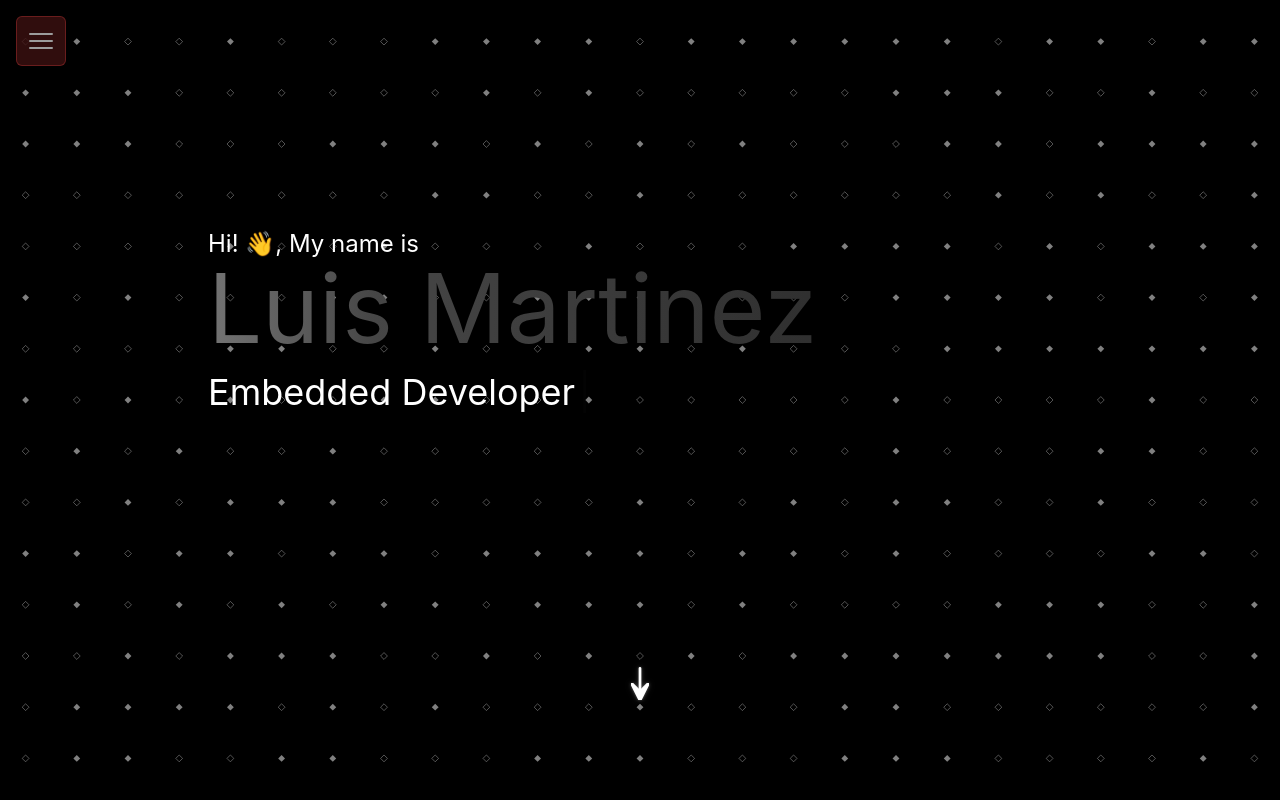
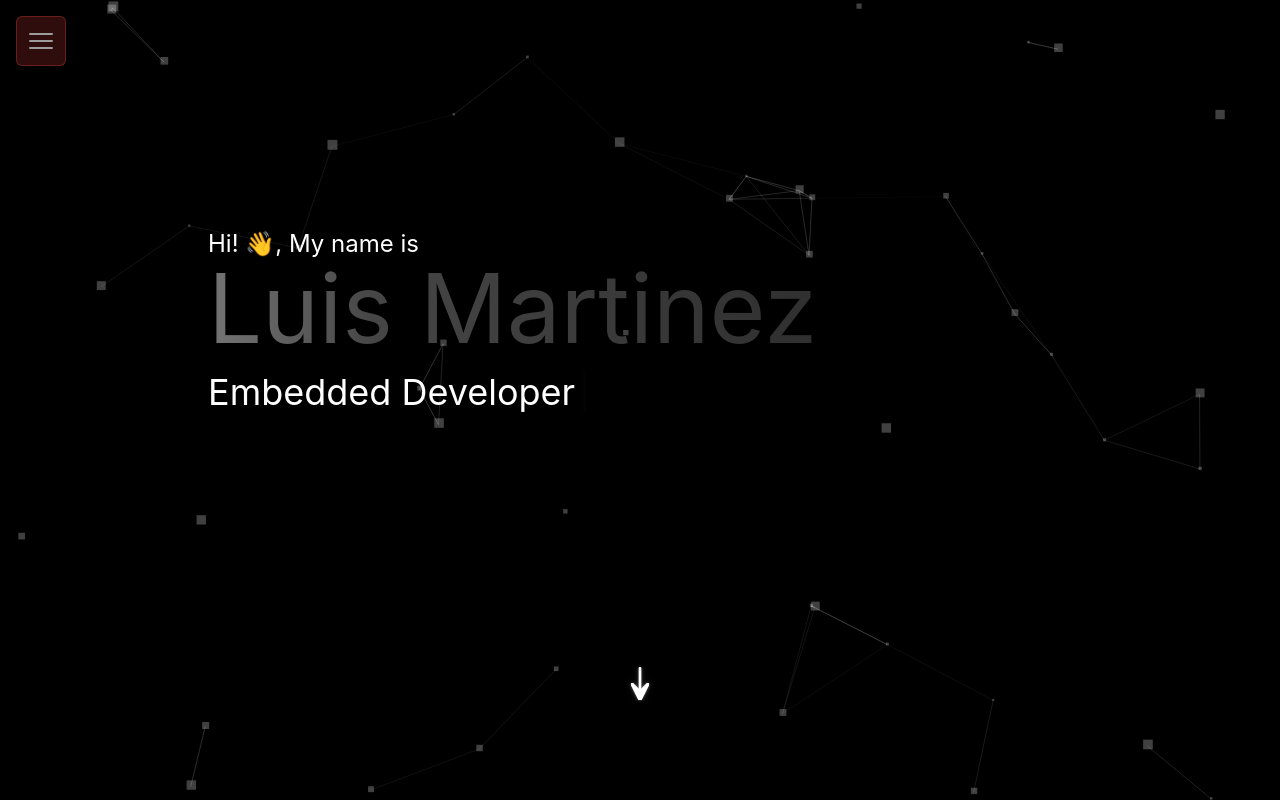
Before and after one commit to Lmx154/portfolio, a React (Vite) app: page / in a window 1280 px wide. Built offline with nearby package versions, Linux system fonts and the light colour scheme.

Commit message:
add particlejs background

```diff
--- a/package.json
+++ b/package.json
@@ -16,7 +16,9 @@
     "react": "^18.3.1",
     "react-dom": "^18.3.1",
     "react-markdown": "^9.0.3",
-    "react-simple-typewriter": "^5.0.1"
+    "react-simple-typewriter": "^5.0.1",
+    "react-tsparticles": "^2.12.2",
+    "tsparticles-slim": "^2.12.0"
   },
   "devDependencies": {
     "@eslint/js": "^9.17.0",
--- a/src/App.tsx
+++ b/src/App.tsx
@@ -4,7 +4,7 @@ import { useState, useEffect } from 'react';
 import { useTrail, animated } from '@react-spring/web';
 import './index.css';
 
-import SVGBackground from './components/SVGBackground';
+import ParticleBackground from './components/ParticleBackground';
 // Direct imports instead of lazy loading
 import Home from './pages/Home';
 import Projects from './pages/Projects';
@@ -133,11 +133,10 @@ function App() {
     };
     return colorMap[currentSection as keyof typeof colorMap] || colorMap.home;
   };
-
   return (
     <div className="relative min-h-screen w-full">
       <div className="fixed inset-0 w-full h-full">
-        <SVGBackground />
+        <ParticleBackground />
       </div>
 
       <nav className="fixed top-4 left-4 z-50">
--- /dev/null
+++ b/src/components/ParticleBackground.tsx
@@ -0,0 +1,105 @@
+import { useCallback } from "react";
+import Particles from "react-tsparticles";
+import { loadSlim } from "tsparticles-slim";
+import type { Engine } from "tsparticles-engine";
+
+export default function ParticleBackground() {
+  const particlesInit = useCallback(async (engine: Engine) => {
+    // Initialize the tsParticles instance
+    await loadSlim(engine);
+  }, []);
+
+  return (
+    <Particles
+      id="tsparticles"
+      init={particlesInit}
+      options={{
+        background: {
+          color: {
+            value: "transparent",
+          },
+        },
+        fpsLimit: 60,
+        interactivity: {
+          events: {
+            onClick: {
+              enable: false,
+              mode: "push",
+            },
+            onHover: {
+              enable: true,
+              mode: "repulse",
+              parallax: {
+                enable: true,
+                force: 10,
+                smooth: 10
+              }
+            },
+            resize: true,
+          },
+          modes: {
+            push: {
+              quantity: 4,
+            },
+            repulse: {
+              distance: 100,
+              duration: 0.4,
+            },
+          },
+        },
+      particles: {
+          color: {
+            value: "#ffffff",
+          },
+          links: {
+            color: "#ffffff",
+            distance: 150,
+            enable: true,
+            opacity: 0.15,
+            width: 1,
+          },
+          move: {
+            direction: "none",
+            enable: true,
+            outModes: {
+              default: "bounce",
+            },
+            random: false,
+            speed: 0.5,
+            straight: false,
+          },          number: {
+            density: {
+              enable: true,
+              area: 1200,
+            },
+            value: 60, // Reduced number of particles
+          },
+          opacity: {
+            value: 0.25,
+          },
+          shape: {
+            type: "polygon",
+            polygon: {
+              sides: 4,
+              position: "centered"
+            }
+          },
+          size: {
+            value: { min: 1, max: 5 },
+          },
+        },
+        detectRetina: true,
+      }}      className="fixed inset-0 w-full h-full z-0"
+      style={{
+        position: 'fixed',
+        top: 0,
+        left: 0,
+        width: '100%',
+        height: '100%',
+        zIndex: -1,
+        transform: 'translateZ(0)', // Hardware acceleration
+        WebkitBackfaceVisibility: 'hidden', // Reduce flickering
+      }}
+    />
+  );
+}
--- a/src/components/SVGBackground.tsx
+++ /dev/null
@@ -1,120 +0,0 @@
-import { useState, useEffect } from 'react';
-import '../index.css';
-
-const COLS = 25;
-const ROWS = 25;
-const TILE_SIZE = 800;
-const CELL_SIZE = TILE_SIZE / COLS;
-const DIAMOND_SIZE = CELL_SIZE / 15;
-
-export default function SVGBackground() {
-  const [patterns, setPatterns] = useState({
-    current: createRandomPattern('pattern1'),
-    next: createRandomPattern('pattern2'),
-  });
-  const [activePattern, setActivePattern] = useState('current'); // Toggle active pattern for transition
-  const [isTransitioning, setIsTransitioning] = useState(false);
-
-  const randomizePattern = () => {
-    if (isTransitioning) return;
-
-    setIsTransitioning(true);
-
-    setTimeout(() => {
-      setActivePattern(activePattern === 'current' ? 'next' : 'current'); // Toggle active pattern
-      setPatterns(prev => ({
-        ...prev,
-        [activePattern === 'current' ? 'next' : 'current']: createRandomPattern(`pattern${Math.random()}`),
-      }));
-
-      setIsTransitioning(false);
-    }, 2000); // Match transition duration
-  };
-
-  useEffect(() => {
-    const intervalId = setInterval(randomizePattern, 5000); // Update pattern every 5 seconds
-
-    return () => {
-      clearInterval(intervalId);
-    };
-  }, [activePattern]);
-
-  return (
-    <svg
-      className="svg-background"
-      viewBox="0 0 800 800"
-      preserveAspectRatio="xMidYMid slice"
-      xmlns="http://www.w3.org/2000/svg"
-    >
-      <defs>
-        {patterns.current}
-        {patterns.next}
-      </defs>
-      <rect
-        x="0"
-        y="0"
-        width="100%"
-        height="100%"
-        fill={`url(#${patterns.current.props.id})`}
-        className={`pattern-rect ${
-          activePattern === 'current' ? 'fade-in' : 'fade-out'
-        }`}
-      />
-      <rect
-        x="0"
-        y="0"
-        width="100%"
-        height="100%"
-        fill={`url(#${patterns.next.props.id})`}
-        className={`pattern-rect ${
-          activePattern === 'next' ? 'fade-in' : 'fade-out'
-        }`}
-      />
-    </svg>
-  );
-}
-
-function createRandomPattern(patternId: string): JSX.Element {
-  const diamonds: JSX.Element[] = [];
-
-  for (let row = 0; row < ROWS; row++) {
-    for (let col = 0; col < COLS; col++) {
-      const cx = col * CELL_SIZE + CELL_SIZE / 2;
-      const cy = row * CELL_SIZE + CELL_SIZE / 2;
-      const isFilled = Math.random() < 0.5;
-      const color = 'gray';
-
-      const diamondPath = `
-        M ${cx} ${cy - DIAMOND_SIZE}
-        L ${cx + DIAMOND_SIZE} ${cy}
-        L ${cx} ${cy + DIAMOND_SIZE}
-        L ${cx - DIAMOND_SIZE} ${cy}
-        Z
-      `;
-
-      diamonds.push(
-        <path
-          key={`r${row}c${col}`}
-          d={diamondPath}
-          fill={isFilled ? color : 'none'}
-          stroke={isFilled ? 'none' : color}
-          strokeWidth={0.4}
-        />
-      );
-    }
-  }
-
-  return (
-    <pattern
-      key={patternId}
-      id={patternId}
-      x="0"
-      y="0"
-      width={TILE_SIZE}
-      height={TILE_SIZE}
-      patternUnits="userSpaceOnUse"
-    >
-      <g>{diamonds}</g>
-    </pattern>
-  );
-}
--- a/src/index.css
+++ b/src/index.css
@@ -150,12 +150,11 @@ html, body {
   }
 }
 
-.svg-background {
+/* Particle background styles */
+.tsparticles {
   position: fixed;
   top: 0;
   left: 0;
-  right: 0;
-  bottom: 0;
   width: 100%;
   height: 100%;
   z-index: -1;
@@ -163,26 +162,11 @@ html, body {
 }
 
 @supports (-moz-appearance:none) {
-  .svg-background {
+  .tsparticles {
     position: fixed;
     min-height: 100vh;
     height: 100%;
   }
-}
-
-.pattern-rect {
-  position: absolute;
-  top: 0;
-  left: 0;
-  transition: opacity 2s cubic-bezier(0.4, 0, 0.2, 1);
-}
-
-.pattern-rect.fade-in {
-  opacity: 1;
-}
-
-.pattern-rect.fade-out {
-  opacity: 0;
 }
 
 .wave-effect {
```
Also changed, not shown: 1 other file (tests, documents, lock files or other folders).
